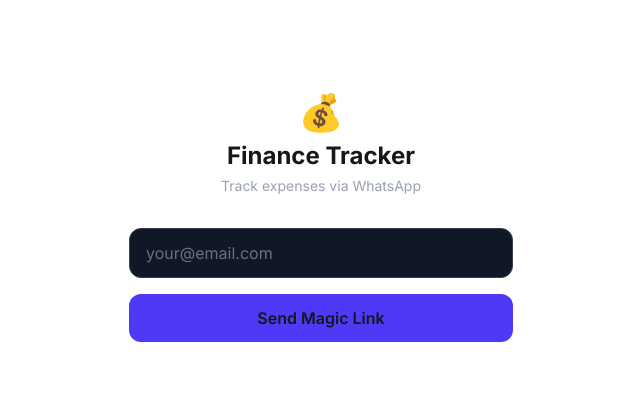
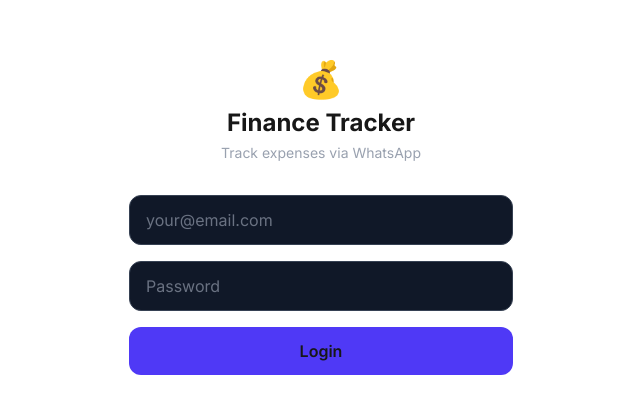
Before and after one commit to pradhumna22/finance-tracker, a Next.js app: page /login in a window 1280 px wide. Shown: the part 183-596 px from the top of the page, without its empty margins (319-959 px from the left). Built offline with nearby package versions, Linux system fonts and the light colour scheme.

Commit message:
fix: switch login to password-based auth

```diff
--- a/app/login/page.tsx
+++ b/app/login/page.tsx
@@ -1,22 +1,27 @@
 'use client'
 import { useState } from 'react'
+import { useRouter } from 'next/navigation'
 import { createClient } from '@/lib/supabase-client'
 
 export default function LoginPage() {
   const [email, setEmail] = useState('')
-  const [sent, setSent] = useState(false)
+  const [password, setPassword] = useState('')
+  const [error, setError] = useState('')
   const [loading, setLoading] = useState(false)
+  const router = useRouter()
 
   async function handleLogin(e: React.FormEvent) {
     e.preventDefault()
     setLoading(true)
+    setError('')
     const supabase = createClient()
-    await supabase.auth.signInWithOtp({
-      email,
-      options: { emailRedirectTo: `${window.location.origin}/auth/callback` },
-    })
-    setSent(true)
+    const { error } = await supabase.auth.signInWithPassword({ email, password })
+    if (error) {
+      setError('Invalid email or password')
       setLoading(false)
+    } else {
+      router.push('/dashboard')
+    }
   }
 
   return (
@@ -28,13 +33,6 @@ export default function LoginPage() {
           <p className="text-gray-400 text-sm mt-1">Track expenses via WhatsApp</p>
         </div>
 
-        {sent ? (
-          <div className="bg-green-900/30 border border-green-700 rounded-xl p-6 text-center">
-            <div className="text-2xl mb-2">📧</div>
-            <p className="font-medium">Check your email</p>
-            <p className="text-gray-400 text-sm mt-1">We sent a magic link to <strong>{email}</strong></p>
-          </div>
-        ) : (
         <form onSubmit={handleLogin} className="space-y-4">
           <input
             type="email"
@@ -44,15 +42,23 @@ export default function LoginPage() {
             required
             className="w-full px-4 py-3 rounded-xl bg-gray-900 border border-gray-700 focus:border-indigo-500 focus:outline-none text-white placeholder-gray-500"
           />
+          <input
+            type="password"
+            placeholder="Password"
+            value={password}
+            onChange={e => setPassword(e.target.value)}
+            required
+            className="w-full px-4 py-3 rounded-xl bg-gray-900 border border-gray-700 focus:border-indigo-500 focus:outline-none text-white placeholder-gray-500"
+          />
+          {error && <p className="text-red-400 text-sm text-center">{error}</p>}
           <button
             type="submit"
             disabled={loading}
             className="w-full py-3 bg-indigo-600 hover:bg-indigo-500 disabled:opacity-50 rounded-xl font-semibold transition-colors"
           >
-              {loading ? 'Sending...' : 'Send Magic Link'}
+            {loading ? 'Logging in...' : 'Login'}
           </button>
         </form>
-        )}
       </div>
     </div>
   )
```
Lines whose indentation alone changed are shown as unchanged.
